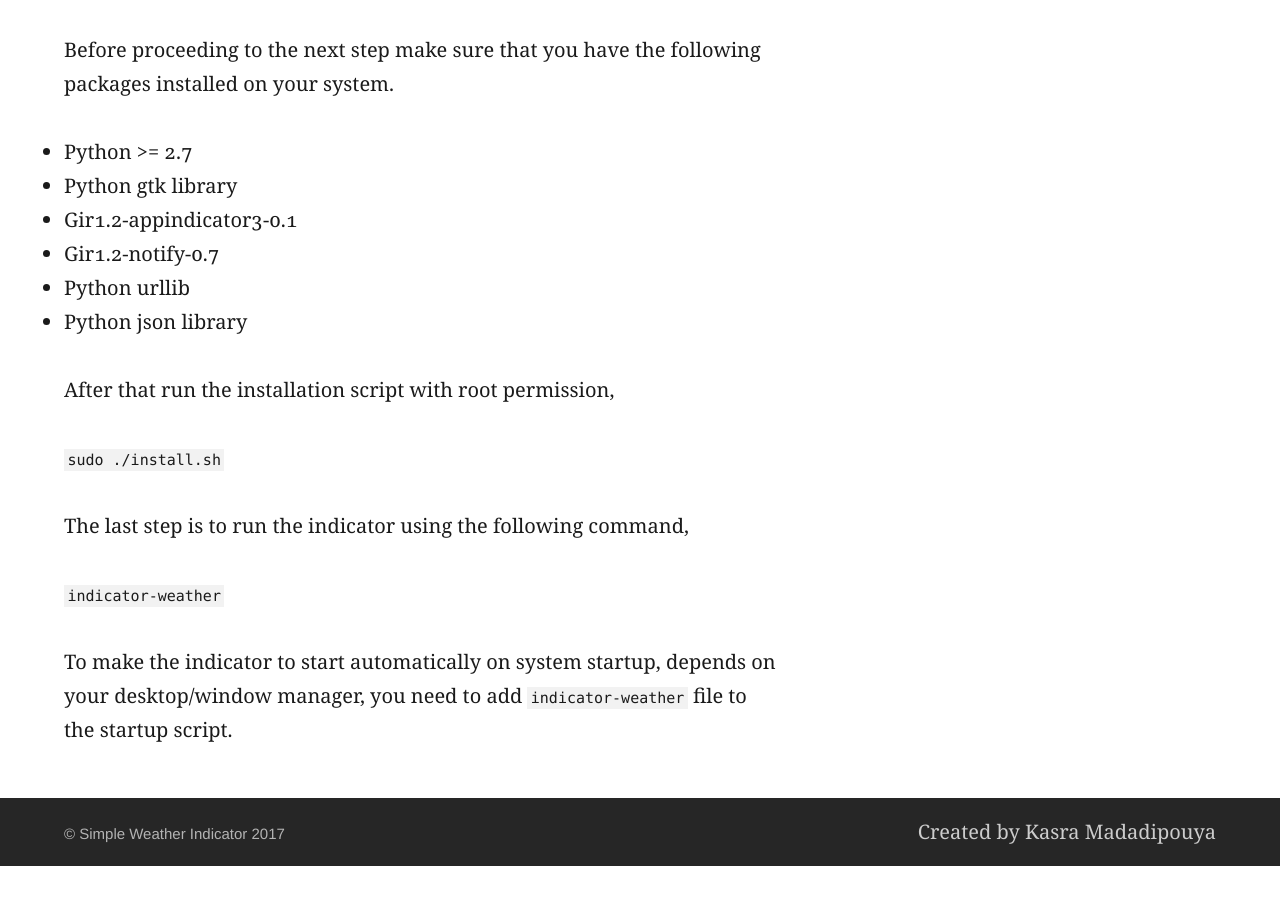
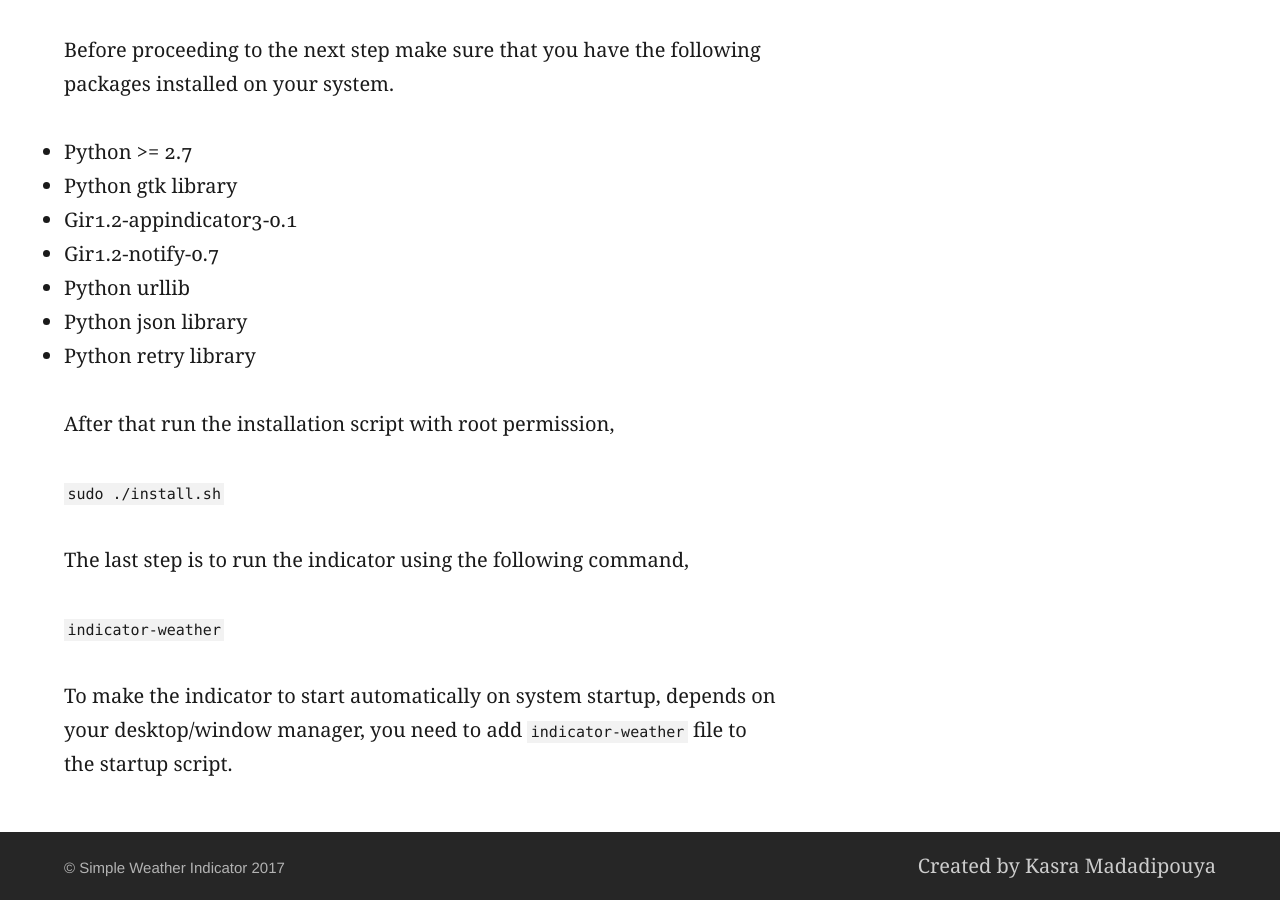
Before and after one commit to kasramp/UbuntuIndicatorWeather, a Jekyll site: the page built from installation.md, in a window 1280 px wide and 900 px high, scrolled down 2417 px. Built offline with Jekyll 4.4.1, drawn with Linux system fonts in a browser that asks for light colours; before the commit the page ends 3283 px from its top, so only the background shows below that.

Commit message:
Update the installation guide

```diff
--- a/installation.md
+++ b/installation.md
@@ -55,6 +55,7 @@ Before proceeding to the next step make sure that you have the following package
 - Gir1.2-notify-0.7
 - Python urllib
 - Python json library
+- Python retry library
 
 After that run the installation script with root permission,
 
```
